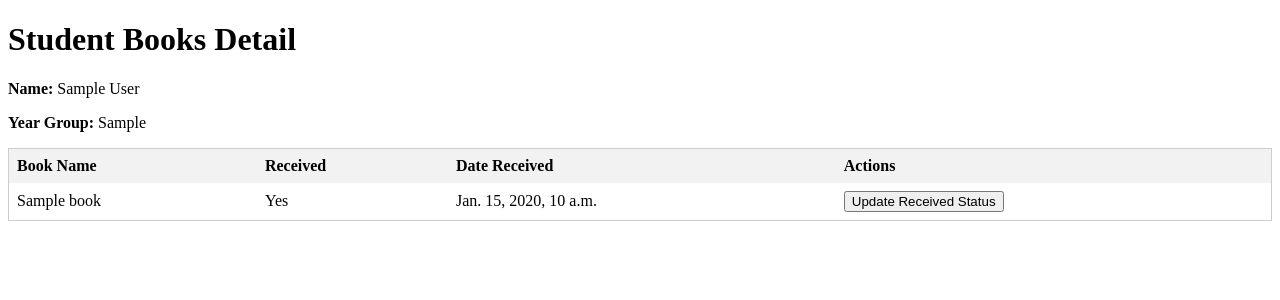
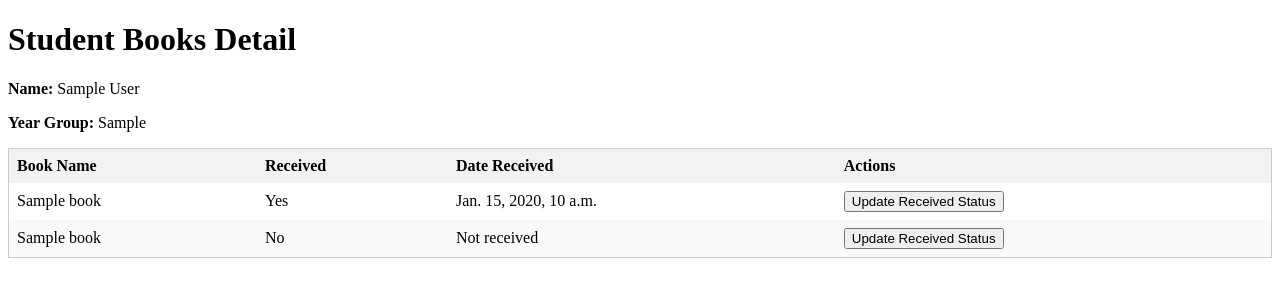
Before and after one commit to AbenaAmo13/inventory, a Django app: template templates/student_detail.html in a window 1280 px wide. Shown: the part 88-388 px from the top of the page. Run offline with Django 4.2, Linux system fonts and the light colour scheme; the template is opened without the code that fills it: values that come from a table or form of the project are taken from there, others are empty; tables that the repository leaves empty hold one stand-in row (values such as "Sample post").

Commit message:
:construction: Updating received status for books implementation. Showing received and not received books.

```diff
--- a/templates/student_detail.html
+++ b/templates/student_detail.html
@@ -32,6 +32,16 @@
                      </td>
               </tr>
         {% endfor %}
+          {% for not_received in not_received_books %}
+              <tr>
+                <td>{{ not_received.book_name }}</td>
+                <td>No</td>
+                <td>Not received</td>
+              <td>
+                        <button class="update_received_status" data-book-id="{{ book.id }}" data-student-id="{{ student.id }}" data-url="{% url 'students:update_received_status' %}">Update Received Status</button>
+                     </td>
+              </tr>
+        {% endfor %}
           </table>
           {% else %}
          <p>No books is available in the system for this year group.</p>
```
Also changed, not shown: students/views.py (+9 -2 lines).
